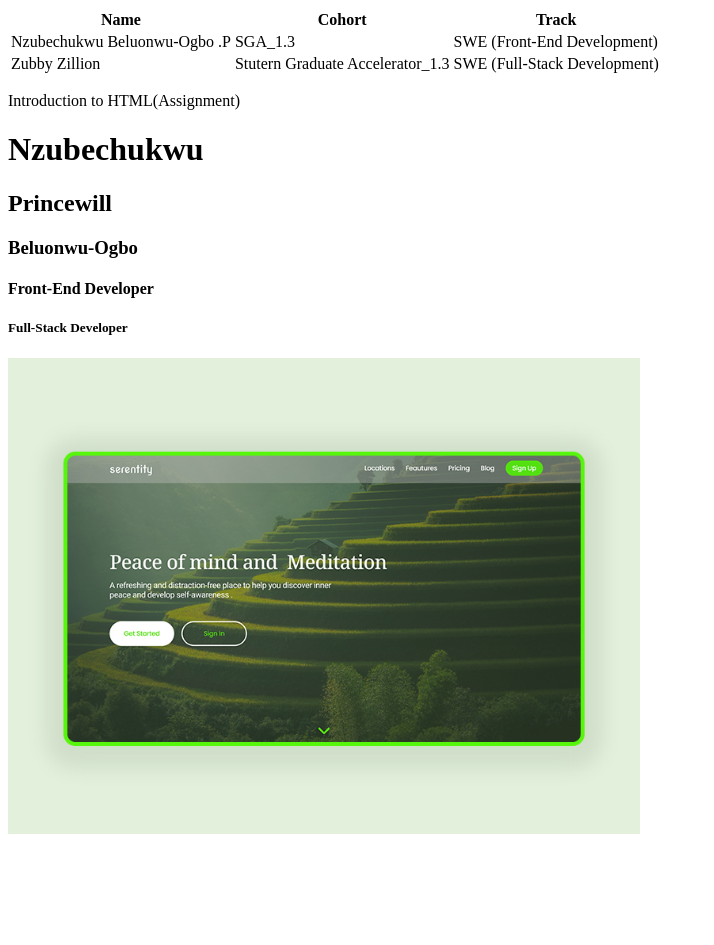
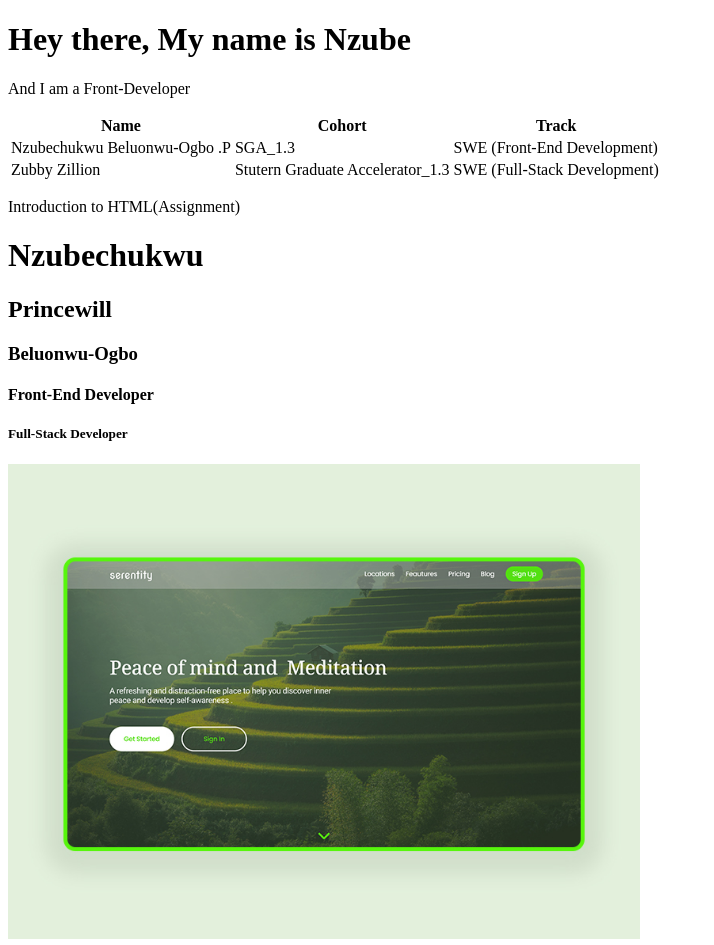
Before and after one commit to zubbyzillion/Intro-to-HTML, a plain HTML site: page Index.html in a window 1280 px wide. Shown: the whole page, without its empty margins (0-714 px from the left). Before the commit the page ends 846 px from the top, so only its background shows below. Drawn offline with Linux system fonts and the light colour scheme.

Commit message:
Update Index.html

```diff
--- a/Index.html
+++ b/Index.html
@@ -7,6 +7,8 @@
     <title>Nzube's Html</title>
 </head>
 <body>
+    <h1>Hey there, My name is Nzube</h1>
+    <p>And I am a Front-Developer</p>
     <table>
 <thead>
     <tr>
@@ -35,6 +37,7 @@
     <h3>Beluonwu-Ogbo</h3>
     <h4>Front-End Developer</h4>
     <h5>Full-Stack Developer</h5>
+    <a href="https://din.com/in/nzubechukwu-beluonwu-ogbo-p-4894b21a5//"></a>
     <img src="./Serentiy Landing  Page - Princewill Beluonwu-Ogbo.jpg" alt ="data-picture" width ="50%">
 </body>
 </html>
```
